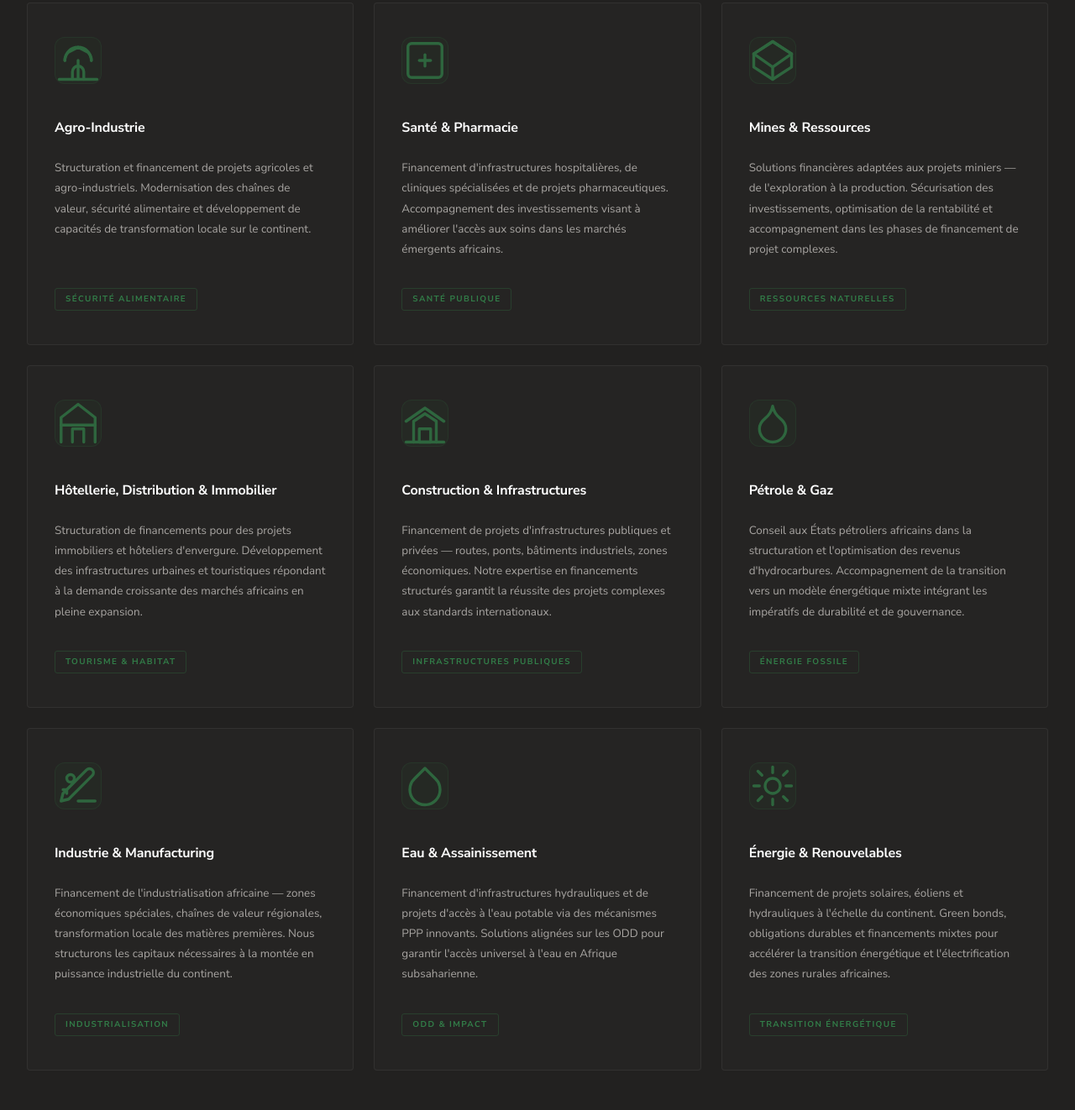
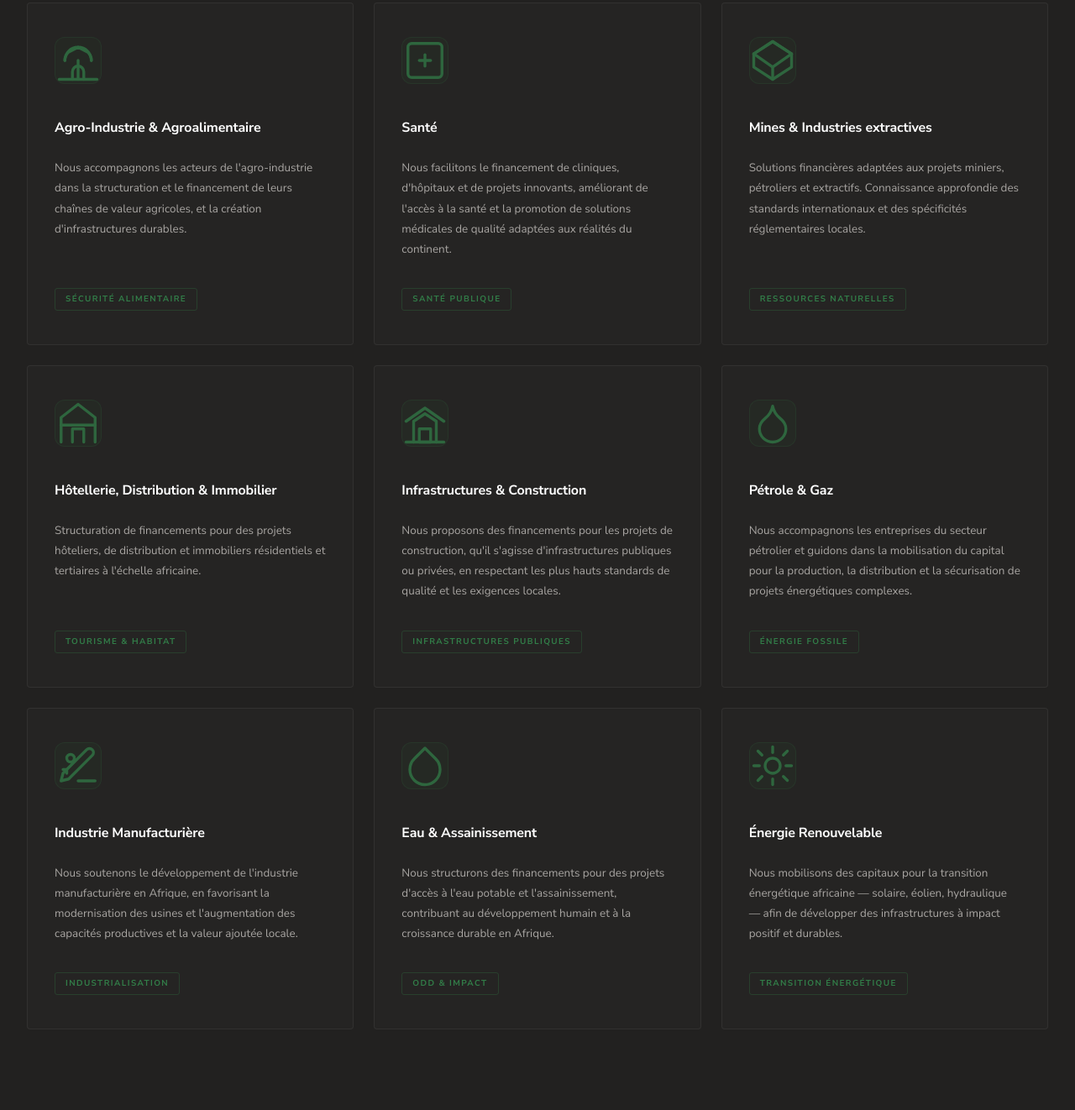
Before and after one commit to Shalom352/tomasteed, a website: page secteurs.html in a window 1280 px wide. Shown: the part 958-2280 px from the top of the page at 84% size. Drawn offline with nearby package versions, Linux system fonts and the light colour scheme.

Commit message:
Contenu exact site Netlify : metiers, secteurs 9 descriptions, carrieres texte reference

```diff
--- a/secteurs.html
+++ b/secteurs.html
@@ -311,9 +311,9 @@
             <path d="M9 22v-4c0-1.7 1.3-3 3-3s3 1.3 3 3v4"/>
           </svg>
         </div>
-        <h3 data-i18n="s1-title">Agro-Industrie</h3>
-        <p data-i18n="s1-desc">Structuration et financement de projets agricoles et agro-industriels. Modernisation des chaînes de valeur, sécurité alimentaire et développement de capacités de transformation locale sur le continent.</p>
-        <span class="secteur-tag" data-i18n="s1-tag">Sécurité Alimentaire</span>
+        <h3>Agro-Industrie &amp; Agroalimentaire</h3>
+        <p>Nous accompagnons les acteurs de l'agro-industrie dans la structuration et le financement de leurs chaînes de valeur agricoles, et la création d'infrastructures durables.</p>
+        <span class="secteur-tag">Sécurité Alimentaire</span>
       </div>
 
       <!-- 2 — Santé & Pharmacie -->
@@ -325,9 +325,9 @@
             <path d="M12 9v6"/>
           </svg>
         </div>
-        <h3 data-i18n="s2-title">Santé &amp; Pharmacie</h3>
-        <p data-i18n="s2-desc">Financement d'infrastructures hospitalières, de cliniques spécialisées et de projets pharmaceutiques. Accompagnement des investissements visant à améliorer l'accès aux soins dans les marchés émergents africains.</p>
-        <span class="secteur-tag" data-i18n="s2-tag">Santé Publique</span>
+        <h3>Santé</h3>
+        <p>Nous facilitons le financement de cliniques, d'hôpitaux et de projets innovants, améliorant de l'accès à la santé et la promotion de solutions médicales de qualité adaptées aux réalités du continent.</p>
+        <span class="secteur-tag">Santé Publique</span>
       </div>
 
       <!-- 3 — Mines & Ressources -->
@@ -340,9 +340,9 @@
             <polyline points="2 8.5 12 2 22 8.5"/>
           </svg>
         </div>
-        <h3 data-i18n="s3-title">Mines &amp; Ressources</h3>
-        <p data-i18n="s3-desc">Solutions financières adaptées aux projets miniers — de l'exploration à la production. Sécurisation des investissements, optimisation de la rentabilité et accompagnement dans les phases de financement de projet complexes.</p>
-        <span class="secteur-tag" data-i18n="s3-tag">Ressources Naturelles</span>
+        <h3>Mines &amp; Industries extractives</h3>
+        <p>Solutions financières adaptées aux projets miniers, pétroliers et extractifs. Connaissance approfondie des standards internationaux et des spécificités réglementaires locales.</p>
+        <span class="secteur-tag">Ressources Naturelles</span>
       </div>
 
       <!-- 4 — Hôtellerie & Immobilier -->
@@ -354,9 +354,9 @@
             <path d="M3 13h18"/>
           </svg>
         </div>
-        <h3 data-i18n="s4-title">Hôtellerie, Distribution &amp; Immobilier</h3>
-        <p data-i18n="s4-desc">Structuration de financements pour des projets immobiliers et hôteliers d'envergure. Développement des infrastructures urbaines et touristiques répondant à la demande croissante des marchés africains en pleine expansion.</p>
-        <span class="secteur-tag" data-i18n="s4-tag">Tourisme &amp; Habitat</span>
+        <h3>Hôtellerie, Distribution &amp; Immobilier</h3>
+        <p>Structuration de financements pour des projets hôteliers, de distribution et immobiliers résidentiels et tertiaires à l'échelle africaine.</p>
+        <span class="secteur-tag">Tourisme &amp; Habitat</span>
       </div>
 
       <!-- 5 — Construction & Infrastructures -->
@@ -369,9 +369,9 @@
             <rect x="9" y="15" width="6" height="7"/>
           </svg>
         </div>
-        <h3 data-i18n="s5-title">Construction &amp; Infrastructures</h3>
-        <p data-i18n="s5-desc">Financement de projets d'infrastructures publiques et privées — routes, ponts, bâtiments industriels, zones économiques. Notre expertise en financements structurés garantit la réussite des projets complexes aux standards internationaux.</p>
-        <span class="secteur-tag" data-i18n="s5-tag">Infrastructures Publiques</span>
+        <h3>Infrastructures &amp; Construction</h3>
+        <p>Nous proposons des financements pour les projets de construction, qu'il s'agisse d'infrastructures publiques ou privées, en respectant les plus hauts standards de qualité et les exigences locales.</p>
+        <span class="secteur-tag">Infrastructures Publiques</span>
       </div>
 
       <!-- 6 — Pétrole & Gaz -->
@@ -381,9 +381,9 @@
             <path d="M12 22a7 7 0 0 0 7-7c0-2-1-3.9-3-5.5s-3.5-4-4-6.5c-.5 2.5-2 4.9-4 6.5C6 11.1 5 13 5 15a7 7 0 0 0 7 7z"/>
           </svg>
         </div>
-        <h3 data-i18n="s6-title">Pétrole &amp; Gaz</h3>
-        <p data-i18n="s6-desc">Conseil aux États pétroliers africains dans la structuration et l'optimisation des revenus d'hydrocarbures. Accompagnement de la transition vers un modèle énergétique mixte intégrant les impératifs de durabilité et de gouvernance.</p>
-        <span class="secteur-tag" data-i18n="s6-tag">Énergie Fossile</span>
+        <h3>Pétrole &amp; Gaz</h3>
+        <p>Nous accompagnons les entreprises du secteur pétrolier et guidons dans la mobilisation du capital pour la production, la distribution et la sécurisation de projets énergétiques complexes.</p>
+        <span class="secteur-tag">Énergie Fossile</span>
       </div>
 
       <!-- 7 — Industrie & Manufacturing -->
@@ -396,9 +396,9 @@
             <path d="M4 14h2v2"/>
           </svg>
         </div>
-        <h3 data-i18n="s7-title">Industrie &amp; Manufacturing</h3>
-        <p data-i18n="s7-desc">Financement de l'industrialisation africaine — zones économiques spéciales, chaînes de valeur régionales, transformation locale des matières premières. Nous structurons les capitaux nécessaires à la montée en puissance industrielle du continent.</p>
-        <span class="secteur-tag" data-i18n="s7-tag">Industrialisation</span>
+        <h3>Industrie Manufacturière</h3>
+        <p>Nous soutenons le développement de l'industrie manufacturière en Afrique, en favorisant la modernisation des usines et l'augmentation des capacités productives et la valeur ajoutée locale.</p>
+        <span class="secteur-tag">Industrialisation</span>
       </div>
 
       <!-- 8 — Eau & Assainissement -->
@@ -408,9 +408,9 @@
             <path d="M12 2.69l5.66 5.66a8 8 0 1 1-11.31 0z"/>
           </svg>
         </div>
-        <h3 data-i18n="s8-title">Eau &amp; Assainissement</h3>
-        <p data-i18n="s8-desc">Financement d'infrastructures hydrauliques et de projets d'accès à l'eau potable via des mécanismes PPP innovants. Solutions alignées sur les ODD pour garantir l'accès universel à l'eau en Afrique subsaharienne.</p>
-        <span class="secteur-tag" data-i18n="s8-tag">ODD &amp; Impact</span>
+        <h3>Eau &amp; Assainissement</h3>
+        <p>Nous structurons des financements pour des projets d'accès à l'eau potable et l'assainissement, contribuant au développement humain et à la croissance durable en Afrique.</p>
+        <span class="secteur-tag">ODD &amp; Impact</span>
       </div>
 
       <!-- 9 — Énergie Renouvelable -->
@@ -428,9 +428,9 @@
             <line x1="17.66" y1="6.34" x2="19.78" y2="4.22"/>
           </svg>
         </div>
-        <h3 data-i18n="s9-title">Énergie &amp; Renouvelables</h3>
-        <p data-i18n="s9-desc">Financement de projets solaires, éoliens et hydrauliques à l'échelle du continent. Green bonds, obligations durables et financements mixtes pour accélérer la transition énergétique et l'électrification des zones rurales africaines.</p>
-        <span class="secteur-tag" data-i18n="s9-tag">Transition Énergétique</span>
+        <h3>Énergie Renouvelable</h3>
+        <p>Nous mobilisons des capitaux pour la transition énergétique africaine — solaire, éolien, hydraulique — afin de développer des infrastructures à impact positif et durables.</p>
+        <span class="secteur-tag">Transition Énergétique</span>
       </div>
 
     </div>
```
Also changed, not shown: carrieres.html (+10 -10 lines), metiers.html (+7 -7 lines).
